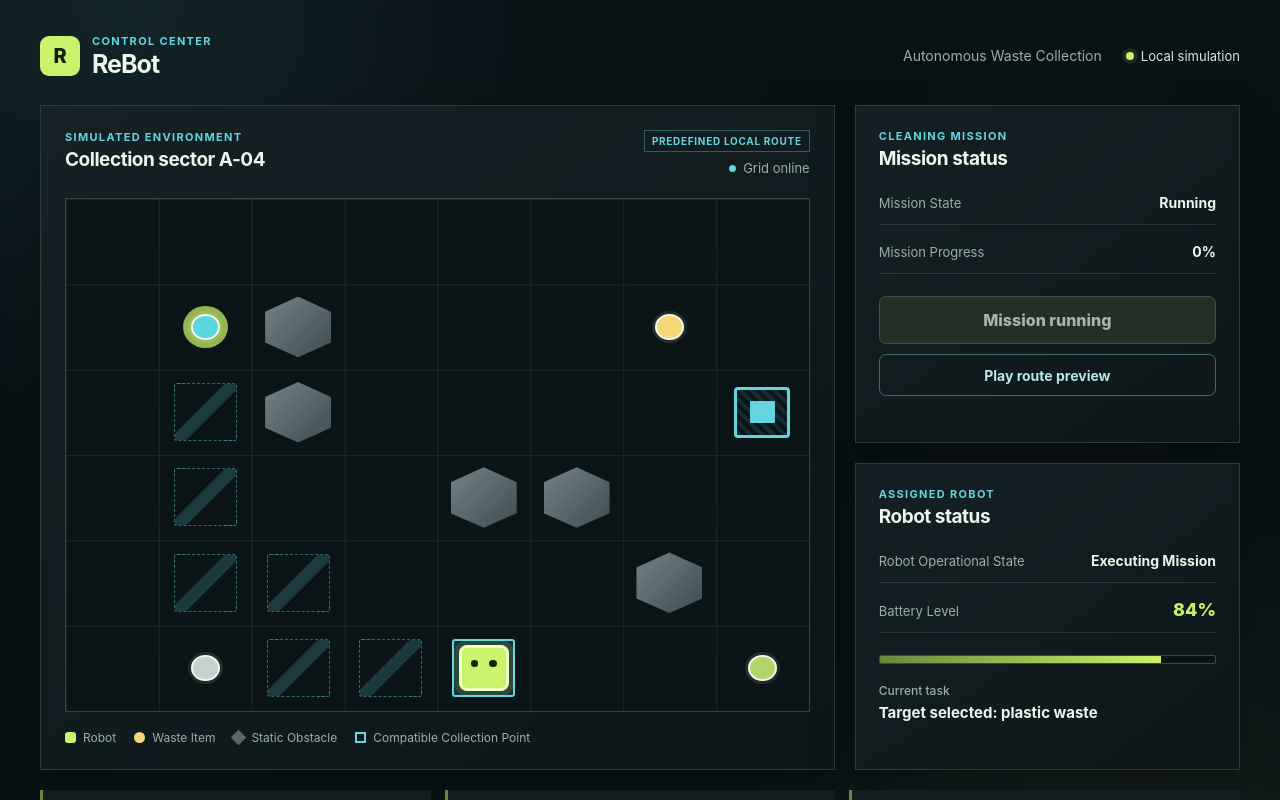
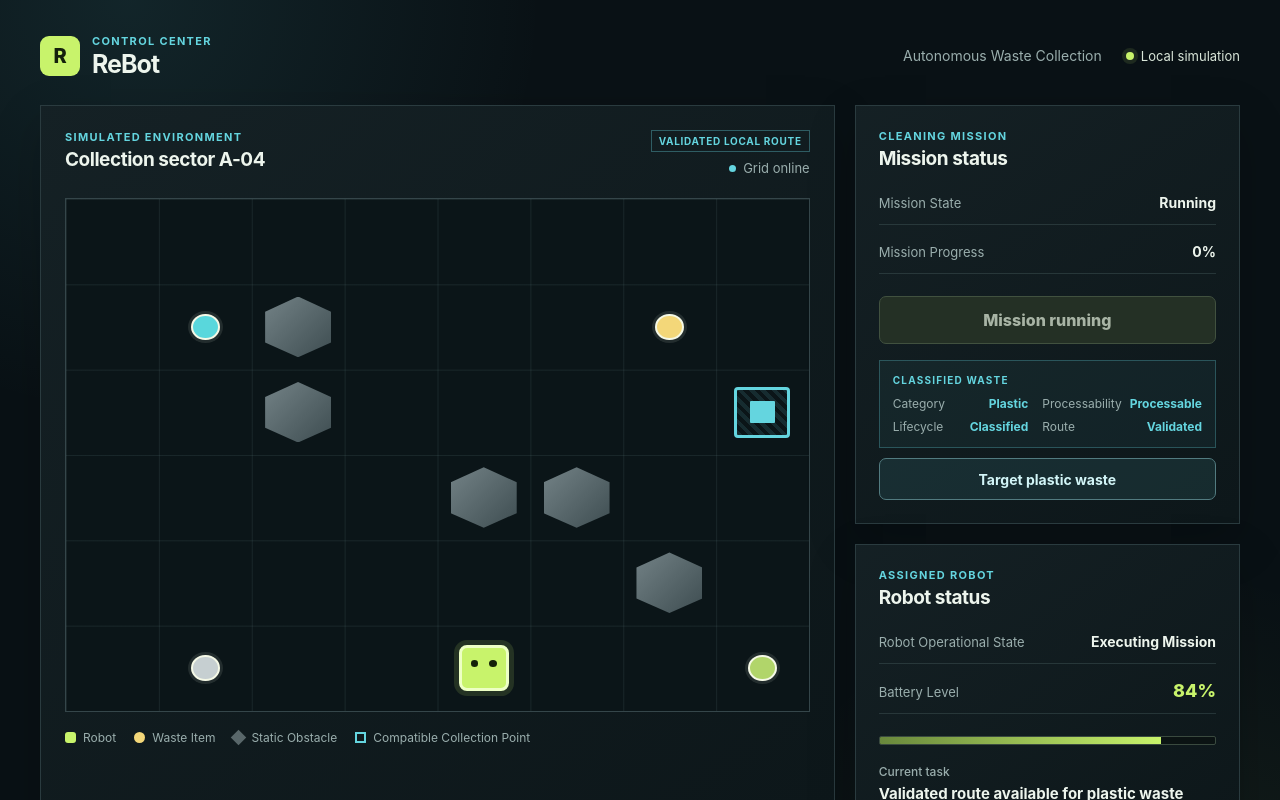
Before and after one commit to tatiii2001/rebot, a React (Vite) app in the folder control-center/: page / in a window 1280 px wide. Both pictures are taken after a click on the button "Start Mission". Shown: the top 800 px of the page. Built offline with nearby package versions, Linux system fonts and the light colour scheme.

Commit message:
Visualize Waste classification and targeting

```diff
--- a/control-center/src/App.tsx
+++ b/control-center/src/App.tsx
@@ -58,6 +58,8 @@ function StatusValue({ value }: { readonly value: string }) {
 function ControlCenterScreen({ controlCenter }: { readonly controlCenter: ControlCenter }) {
   const [snapshot, setSnapshot] = useState(() => controlCenter.getSnapshot());
   const isRunning = snapshot.missionState === "running";
+  const isClassified = snapshot.wasteHandling?.lifecycle === "classified";
+  const isTargeted = snapshot.wasteHandling?.lifecycle === "targeted";
   const isRouteAvailable = snapshot.routePreviewState === "ready";
   const isRouteComplete = snapshot.routePreviewState === "complete";
 
@@ -82,6 +84,10 @@ function ControlCenterScreen({ controlCenter }: { readonly controlCenter: Contro
     setSnapshot(controlCenter.playRoutePreview(prefersReducedMotion));
   }
 
+  function targetPlasticWaste() {
+    setSnapshot(controlCenter.targetPlasticWaste());
+  }
+
   return (
     <main className="control-center-shell">
       <header className="site-header">
@@ -104,12 +110,12 @@ function ControlCenterScreen({ controlCenter }: { readonly controlCenter: Contro
               <h2 id="environment-heading">Collection sector A-04</h2>
             </div>
             <div className="environment-signals">
-              {snapshot.routePreviewState !== "unavailable" && <span className="route-label">Predefined local route</span>}
+              {snapshot.wasteHandling?.validatedRouteAvailable && <span className="route-label">Validated local route</span>}
               <span className="grid-status">Grid online</span>
             </div>
           </div>
           <div aria-label="Environment grid with one Robot, four Waste Items, five Static Obstacles, and one Compatible Collection Point" className="environment-grid">
-            {snapshot.routeFrames.map((position, index) => {
+            {isTargeted && snapshot.routeFrames.map((position, index) => {
               const progress = index < snapshot.routeFrameIndex
                 ? "completed"
                 : index === snapshot.routeFrameIndex ? "current" : "remaining";
@@ -151,9 +157,22 @@ function ControlCenterScreen({ controlCenter }: { readonly controlCenter: Contro
             <button className="start-button" disabled={isRunning} onClick={startMission} type="button">
               {isRunning ? "Mission running" : "Start Mission"}
             </button>
-            <button className="route-preview-button" disabled={!isRouteAvailable} onClick={playRoutePreview} type="button">
+            {snapshot.wasteHandling && (
+              <section aria-label="Waste handling status" className="waste-handling-status">
+                <p className="eyebrow">{isTargeted ? "Targeted Waste" : "Classified Waste"}</p>
+                <dl className="handling-list">
+                  <div><dt>Category</dt><dd>Plastic</dd></div>
+                  <div><dt>Processability</dt><dd>Processable</dd></div>
+                  <div><dt>Lifecycle</dt><dd className={isTargeted ? "targeted-state" : "classified-state"}>{isTargeted ? "Targeted" : "Classified"}</dd></div>
+                  <div><dt>Route</dt><dd>{isTargeted ? "Preview ready" : "Validated"}</dd></div>
+                </dl>
+              </section>
+            )}
+            {isClassified && <button className="target-button" onClick={targetPlasticWaste} type="button">Target plastic waste</button>}
+            {isTargeted && <button className="target-button" disabled type="button">Plastic waste targeted</button>}
+            {isTargeted && <button className="route-preview-button" disabled={!isRouteAvailable} onClick={playRoutePreview} type="button">
               {isRouteComplete ? "Route preview complete" : "Play route preview"}
-            </button>
+            </button>}
           </section>
 
           <section aria-labelledby="robot-heading" className="panel robot-panel">
--- a/control-center/src/controlCenter.ts
+++ b/control-center/src/controlCenter.ts
@@ -1,6 +1,7 @@
 export type MissionState = "pending" | "running";
 export type RobotOperationalState = "available" | "executing mission";
 export type RoutePreviewState = "unavailable" | "ready" | "playing" | "complete";
+export type WasteLifecycle = "detected" | "classified" | "targeted";
 
 export interface GridPosition {
   readonly column: number;
@@ -13,6 +14,14 @@ export interface SelectedTarget {
   readonly position: GridPosition;
 }
 
+export interface WasteHandlingStatus {
+  readonly category: "plastic";
+  readonly processability: "processable";
+  readonly lifecycle: WasteLifecycle;
+  readonly position: GridPosition;
+  readonly validatedRouteAvailable: boolean;
+}
+
 export interface ControlCenterSnapshot {
   readonly missionState: MissionState;
   readonly robotOperationalState: RobotOperationalState;
@@ -23,6 +32,7 @@ export interface ControlCenterSnapshot {
   readonly wasteCollected: number;
   readonly incidents: number;
   readonly robotPosition: GridPosition;
+  readonly wasteHandling?: WasteHandlingStatus;
   readonly selectedTarget?: SelectedTarget;
   readonly routeFrames: readonly GridPosition[];
   readonly routeFrameIndex: number;
@@ -32,6 +42,7 @@ export interface ControlCenterSnapshot {
 export interface ControlCenter {
   getSnapshot(): ControlCenterSnapshot;
   startMission(): ControlCenterSnapshot;
+  targetPlasticWaste(): ControlCenterSnapshot;
   playRoutePreview(prefersReducedMotion: boolean): ControlCenterSnapshot;
   advanceRoutePreview(): ControlCenterSnapshot;
 }
@@ -40,6 +51,14 @@ const plasticTarget: SelectedTarget = {
   label: "Plastic Waste Item",
   category: "plastic",
   position: { column: 2, row: 2 },
+};
+
+const classifiedPlasticWaste: WasteHandlingStatus = {
+  category: "plastic",
+  processability: "processable",
+  lifecycle: "classified",
+  position: plasticTarget.position,
+  validatedRouteAvailable: true,
 };
 
 // Fixed display snapshots for this visual adapter; no navigation is calculated here.
@@ -80,9 +99,21 @@ export function createLocalControlCenter(): ControlCenter {
           ...snapshot,
           missionState: "running",
           robotOperationalState: "executing mission",
+          currentTask: "Validated route available for plastic waste",
+          wasteHandling: classifiedPlasticWaste,
+          routeFrames,
+        };
+      }
+
+      return snapshot;
+    },
+    targetPlasticWaste: () => {
+      if (snapshot.wasteHandling?.lifecycle === "classified") {
+        snapshot = {
+          ...snapshot,
           currentTask: "Target selected: plastic waste",
+          wasteHandling: { ...snapshot.wasteHandling, lifecycle: "targeted" },
           selectedTarget: plasticTarget,
-          routeFrames,
           routePreviewState: "ready",
         };
       }
--- a/control-center/src/styles.css
+++ b/control-center/src/styles.css
@@ -133,6 +133,14 @@ h2 { margin-bottom: 0; font-size: 19px; letter-spacing: -.025em; }
 .start-button:hover:not(:disabled) { background: #d8fa8a; transform: translateY(-1px); }.start-button:disabled { border-color: #41513f; color: #a8b4a5; background: #243025; cursor: not-allowed; }
 .route-preview-button { width: 100%; min-height: 42px; margin-top: 10px; border: 1px solid #42676b; color: #b9e7e9; background: transparent; border-radius: 7px; font-size: 14px; font-weight: 750; cursor: pointer; transition: border-color 160ms ease, background 160ms ease; }
 .route-preview-button:hover:not(:disabled) { border-color: var(--cyan); background: rgb(100 213 223 / 10%); }.route-preview-button:disabled { border-color: #354548; color: #718082; cursor: not-allowed; }
+.waste-handling-status { margin-top: 16px; padding: 13px; border: 1px solid rgb(100 213 223 / 28%); background: rgb(100 213 223 / 5%); }
+.waste-handling-status .eyebrow { margin-bottom: 10px; font-size: 10px; }
+.handling-list { display: grid; grid-template-columns: 1fr 1fr; gap: 8px 14px; margin: 0; }
+.handling-list div { display: flex; justify-content: space-between; gap: 8px; color: var(--muted); font-size: 12px; }
+.handling-list dd { margin: 0; color: var(--cyan); font-weight: 750; }
+.handling-list .targeted-state { color: var(--accent); }.handling-list .classified-state { color: var(--cyan); }
+.target-button { width: 100%; min-height: 42px; margin-top: 10px; border: 1px solid #527b80; color: #d2f5f7; background: rgb(100 213 223 / 10%); border-radius: 7px; font-size: 14px; font-weight: 750; cursor: pointer; transition: border-color 160ms ease, background 160ms ease; }
+.target-button:hover:not(:disabled) { border-color: var(--cyan); background: rgb(100 213 223 / 17%); }.target-button:disabled { border-color: #41513f; color: #a8b4a5; background: #243025; cursor: not-allowed; }
 .battery-meter { height: 9px; overflow: hidden; border: 1px solid #3a4a3f; background: #0b1313; border-radius: 2px; }.battery-meter span { display: block; height: 100%; background: linear-gradient(90deg, var(--accent-deep), var(--accent)); }
 .current-task { display: grid; gap: 5px; margin: 19px 0 0; font-size: 15px; font-weight: 700; }.current-task span { color: var(--muted); font-size: 12px; font-weight: 500; }
 
```
Also changed, not shown: 1 other file (tests, documents, lock files or other folders).
